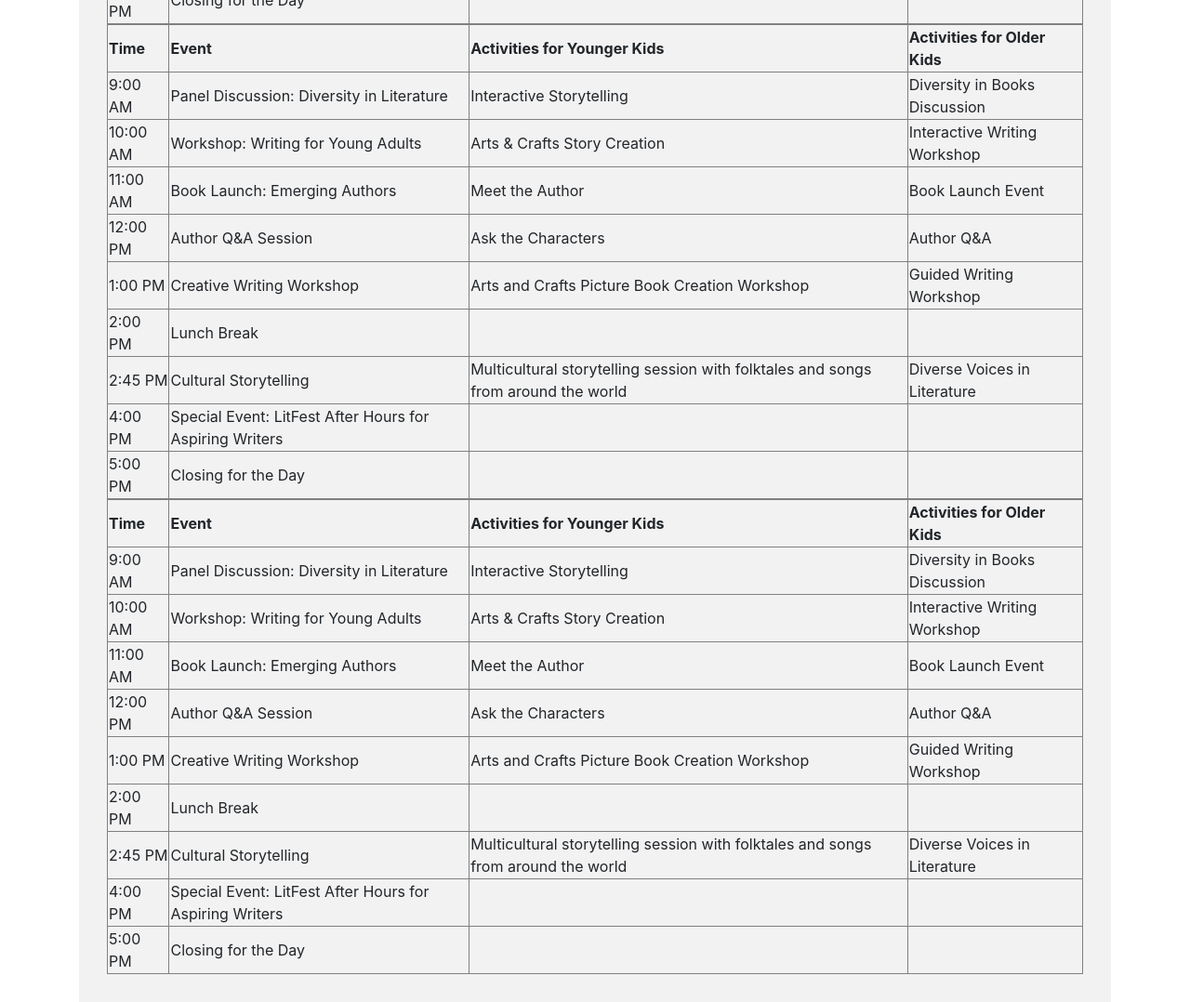
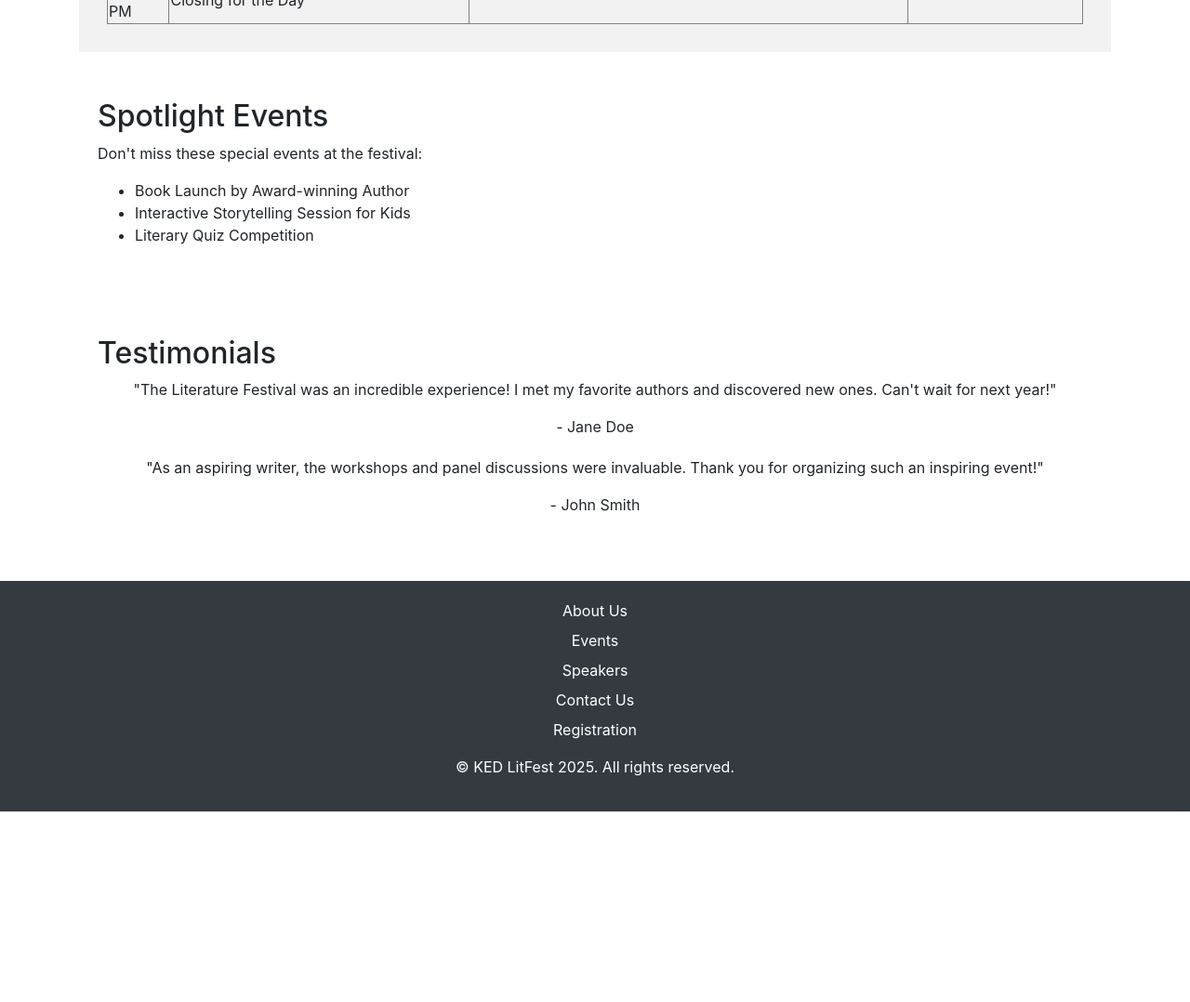
Before and after one commit to Anoushka579/Anoushka579.github.io, a plain HTML site: page index.html in a window 1280 px wide. Shown: the part 1800-2878 px from the top of the page at 93% size. After the commit the page ends 2673 px from the top, so only its background shows below. Drawn offline with nearby package versions, Linux system fonts and the light colour scheme.

Commit message:
Update index.html

```diff
--- a/index.html
+++ b/index.html
@@ -229,128 +229,6 @@
         <td></td>
         <td></td>
     </tr>
-</table><table border="1">
-    <tr>
-        <th>Time</th>
-        <th>Event</th>
-        <th>Activities for Younger Kids</th>
-        <th>Activities for Older Kids</th>
-    </tr>
-    <tr>
-        <td>9:00 AM</td>
-        <td>Panel Discussion: Diversity in Literature</td>
-        <td>Interactive Storytelling</td>
-        <td>Diversity in Books Discussion</td>
-    </tr>
-    <tr>
-        <td>10:00 AM</td>
-        <td>Workshop: Writing for Young Adults</td>
-        <td>Arts & Crafts Story Creation</td>
-        <td>Interactive Writing Workshop</td>
-    </tr>
-    <tr>
-        <td>11:00 AM</td>
-        <td>Book Launch: Emerging Authors</td>
-        <td>Meet the Author</td>
-        <td>Book Launch Event</td>
-    </tr>
-    <tr>
-        <td>12:00 PM</td>
-        <td>Author Q&A Session</td>
-        <td>Ask the Characters</td>
-        <td>Author Q&A</td>
-    </tr>
-    <tr>
-        <td>1:00 PM</td>
-        <td>Creative Writing Workshop</td>
-        <td>Arts and Crafts Picture Book Creation Workshop</td>
-        <td>Guided Writing Workshop</td>
-    </tr>
-    <tr>
-        <td>2:00 PM</td>
-        <td>Lunch Break</td>
-        <td></td>
-        <td></td>
-    </tr>
-    <tr>
-        <td>2:45 PM</td>
-        <td>Cultural Storytelling</td>
-        <td>Multicultural storytelling session with folktales and songs from around the world</td>
-        <td>Diverse Voices in Literature</td>
-    </tr>
-    <tr>
-        <td>4:00 PM</td>
-        <td>Special Event: LitFest After Hours for Aspiring Writers</td>
-        <td></td>
-        <td></td>
-    </tr>
-    <tr>
-        <td>5:00 PM</td>
-        <td>Closing for the Day</td>
-        <td></td>
-        <td></td>
-    </tr>
-</table><table border="1">
-    <tr>
-        <th>Time</th>
-        <th>Event</th>
-        <th>Activities for Younger Kids</th>
-        <th>Activities for Older Kids</th>
-    </tr>
-    <tr>
-        <td>9:00 AM</td>
-        <td>Panel Discussion: Diversity in Literature</td>
-        <td>Interactive Storytelling</td>
-        <td>Diversity in Books Discussion</td>
-    </tr>
-    <tr>
-        <td>10:00 AM</td>
-        <td>Workshop: Writing for Young Adults</td>
-        <td>Arts & Crafts Story Creation</td>
-        <td>Interactive Writing Workshop</td>
-    </tr>
-    <tr>
-        <td>11:00 AM</td>
-        <td>Book Launch: Emerging Authors</td>
-        <td>Meet the Author</td>
-        <td>Book Launch Event</td>
-    </tr>
-    <tr>
-        <td>12:00 PM</td>
-        <td>Author Q&A Session</td>
-        <td>Ask the Characters</td>
-        <td>Author Q&A</td>
-    </tr>
-    <tr>
-        <td>1:00 PM</td>
-        <td>Creative Writing Workshop</td>
-        <td>Arts and Crafts Picture Book Creation Workshop</td>
-        <td>Guided Writing Workshop</td>
-    </tr>
-    <tr>
-        <td>2:00 PM</td>
-        <td>Lunch Break</td>
-        <td></td>
-        <td></td>
-    </tr>
-    <tr>
-        <td>2:45 PM</td>
-        <td>Cultural Storytelling</td>
-        <td>Multicultural storytelling session with folktales and songs from around the world</td>
-        <td>Diverse Voices in Literature</td>
-    </tr>
-    <tr>
-        <td>4:00 PM</td>
-        <td>Special Event: LitFest After Hours for Aspiring Writers</td>
-        <td></td>
-        <td></td>
-    </tr>
-    <tr>
-        <td>5:00 PM</td>
-        <td>Closing for the Day</td>
-        <td></td>
-        <td></td>
-    </tr>
 </table>
 
     </section>
```
